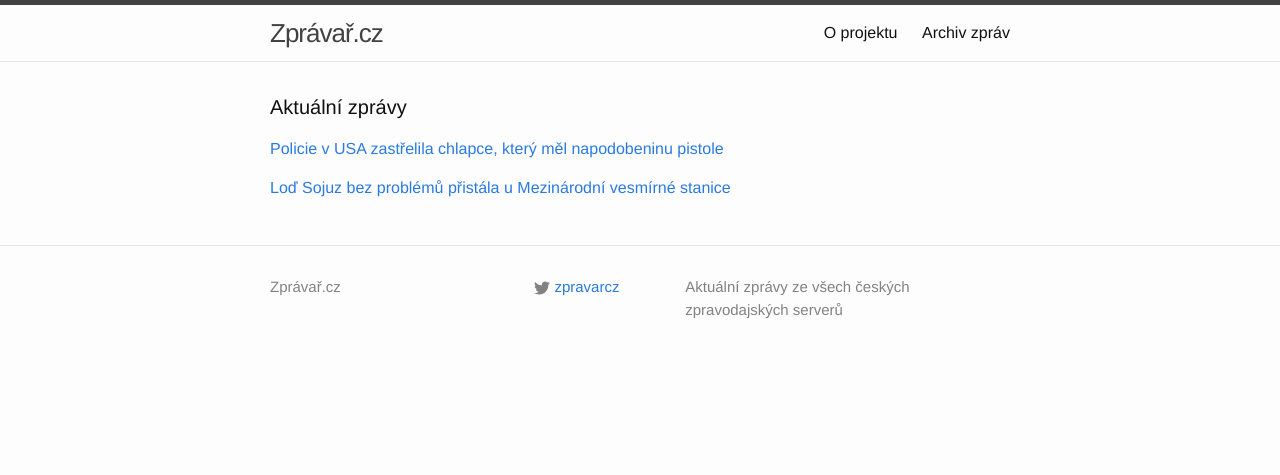
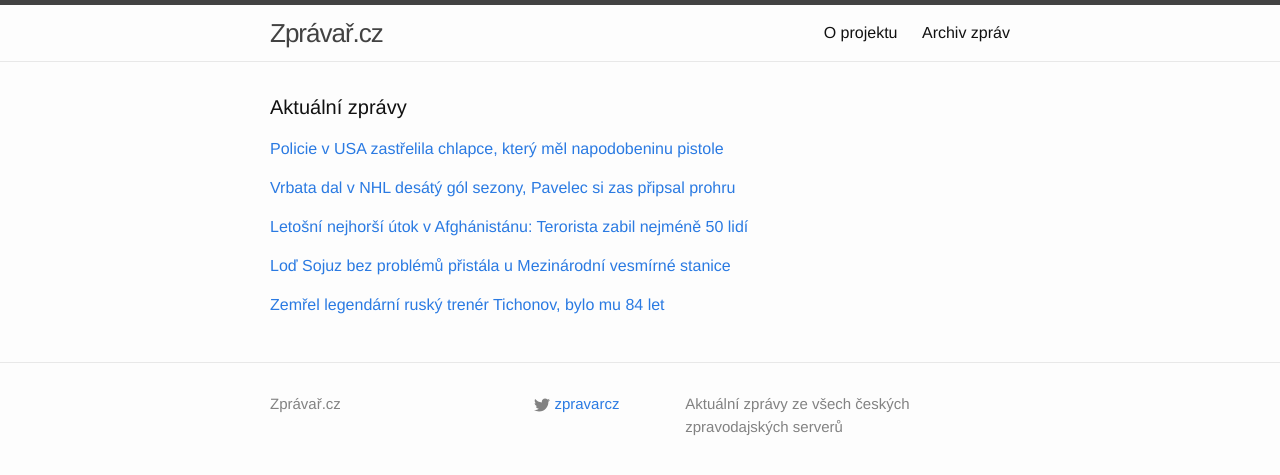
Before and after one commit to adliska/zpravar, a Jekyll site: the page built from index.html, in a window 1280 px wide. Shown: the top 475 px of the page. Built offline with Jekyll 4.4.1, drawn with Linux system fonts in a browser that asks for light colours.

Commit message:
zpravar news update

```diff
--- a/index.html
+++ b/index.html
@@ -16,11 +16,35 @@ layout: default
 <li><a href=http://www.ceskatelevize.cz/ct24/svet/293331-za-vytahnuti-airsoftove-pistole-na-policisty-zaplatil-mlady-american-zivotem/>Za vytáhnutí airsoftové pistole na policisty zaplatil mladý Američan životem - www.ceskatelevize.cz</a></li>
 <li><a href=http://zpravy.aktualne.cz/zahranici/policie-v-usa-zastrelila-chlapce-s-napodobeninou-pistole/r~7bbf2fe0736a11e48ee3002590604f2e/>Policie v USA zastřelila chlapce s napodobeninou pistole - zpravy.aktualne.cz</a></li>
 </ul>
-</div><p><a href="javascript:;" onclick="toggle_visibility('zpravy1')">Loď Sojuz bez problémů přistála u Mezinárodní vesmírné stanice</a></p>
+</div><p><a href="javascript:;" onclick="toggle_visibility('zpravy1')">Vrbata dal v NHL desátý gól sezony, Pavelec si zas připsal prohru</a></p>
 <div id="zpravy1" style="display:none">
+<ul>
+<li><a href=http://www.denik.cz/hokej/vrbata-dal-v-nhl-desaty-gol-sezony-pavelec-si-zas-pripsal-prohru-20141124.html>Vrbata dal v NHL desátý gól sezony, Pavelec si zas připsal prohru - www.denik.cz</a></li>
+<li><a href=http://www.rozhlas.cz/_zprava/radim-vrbata-pojistil-v-nhl-vyhru-vancouveru-pavelec-body-nevychytal--1423807>Radim Vrbata pojistil v NHL výhru Vancouveru, Pavelec body nevychytal - www.rozhlas.cz</a></li>
+<li><a href=http://sport.aktualne.cz/vrbata-v-nhl-potvrdil-pozici-nejlepsiho-ceskeho-strelce/r~46a0cc72739e11e4840b002590604f2e/>Vrbata v NHL potvrdil pozici nejlepšího českého střelce - sport.aktualne.cz</a></li>
+<li><a href=http://www.sportovninoviny.cz/zpravy/vrbata-dal-v-nhl-desaty-gol-sezony-pavelec-si-zas-pripsal-prohru/1150704>Vrbata dal v NHL desátý gól sezony, Pavelec si zas připsal prohru - www.sportovninoviny.cz</a></li>
+<li><a href=http://hokej.idnes.cz/pavelec-nezabranil-prohre-winnipegu-dva-/nhl.aspx?c=A141124_055740_nhl_Mkr>Pavelec nezabránil prohře Winnipegu, Erat s Michálkem měli asistence - hokej.idnes.cz</a></li>
+</ul>
+</div><p><a href="javascript:;" onclick="toggle_visibility('zpravy2')">Letošní nejhorší útok v Afghánistánu: Terorista zabil nejméně 50 lidí</a></p>
+<div id="zpravy2" style="display:none">
+<ul>
+<li><a href=http://zahranicni.ihned.cz/blizky-vychod/c1-63162760-letosni-nejhorsi-utok-v-afghanistanu-terorista-zabil-nejmene-50-lidi>Letošní nejhorší útok v Afghánistánu: Terorista zabil nejméně 50 lidí - zahranicni.ihned.cz</a></li>
+<li><a href=http://www.ceskatelevize.cz/ct24/svet/293333-nedelni-utok-pri-volejbalovem-turnaji-v-afghanistanu-ma-nejmene-50-obeti/>Nedělní útok při volejbalovém turnaji v Afghánistánu má nejméně 50 obětí - www.ceskatelevize.cz</a></li>
+<li><a href=http://zpravy.e15.cz/zahranicni/udalosti/atentatnik-zabil-behem-finale-volejbalu-v-afghanistanu-pres-50-lidi-1139348>Atentátník zabil během finále volejbalu v Afghánistánu přes 50 lidí - zpravy.e15.cz</a></li>
+<li><a href=http://www.ceskenoviny.cz/zpravy/zpravy/nedelni-utok-v-afghanistanu-ma-nejmene-50-obeti-pres-60-ranenych/1150527>Nedělní útok v Afghánistánu má nejméně 50 obětí, přes 60 raněných - www.ceskenoviny.cz</a></li>
+</ul>
+</div><p><a href="javascript:;" onclick="toggle_visibility('zpravy3')">Loď Sojuz bez problémů přistála u Mezinárodní vesmírné stanice</a></p>
+<div id="zpravy3" style="display:none">
 <ul>
 <li><a href=http://www.ceskatelevize.cz/ct24/svet/293332-lod-sojuz-bez-problemu-pristala-u-mezinarodni-vesmirne-stanice/>Loď Sojuz bez problémů přistála u Mezinárodní vesmírné stanice - www.ceskatelevize.cz</a></li>
 <li><a href=http://www.ceskenoviny.cz/zpravy/zpravy/lod-sojuz-bez-problemu-pristala-u-iss/1150681>Loď Sojuz bez problémů přistála u ISS - www.ceskenoviny.cz</a></li>
 <li><a href=http://www.ceskatelevize.cz/ct24/svet/293329-na-iss-budou-dve-zeny-v-nove-posadce-je-italka-cristoforettiova/>Na ISS budou dvě ženy, v nové posádce je Italka Cristoforettiová - www.ceskatelevize.cz</a></li>
 </ul>
+</div><p><a href="javascript:;" onclick="toggle_visibility('zpravy4')">Zemřel legendární ruský trenér Tichonov, bylo mu 84 let</a></p>
+<div id="zpravy4" style="display:none">
+<ul>
+<li><a href=http://sport.aktualne.cz/zemrel-legendarni-rusky-trener-tichonov-bylo-mu-84-let/r~099c542e73a611e4aff10025900fea04/>Zemřel legendární ruský trenér Tichonov, bylo mu 84 let - sport.aktualne.cz</a></li>
+<li><a href=http://hokej.idnes.cz/zmrel-rusky-hokejovy-trener-tichonov-dx4-/reprezentace.aspx?c=A141124_073601_reprezentace_par>Zemřel legendární trenér Tichonov, hokejový diktátor a sběratel titulů - hokej.idnes.cz</a></li>
+<li><a href=http://www.sportovninoviny.cz/zpravy/zemrel-slavny-hokejovy-trener-tichonov/1150717>Zemřel slavný hokejový trenér Tichonov - www.sportovninoviny.cz</a></li>
+</ul>
 </div></div>
```
